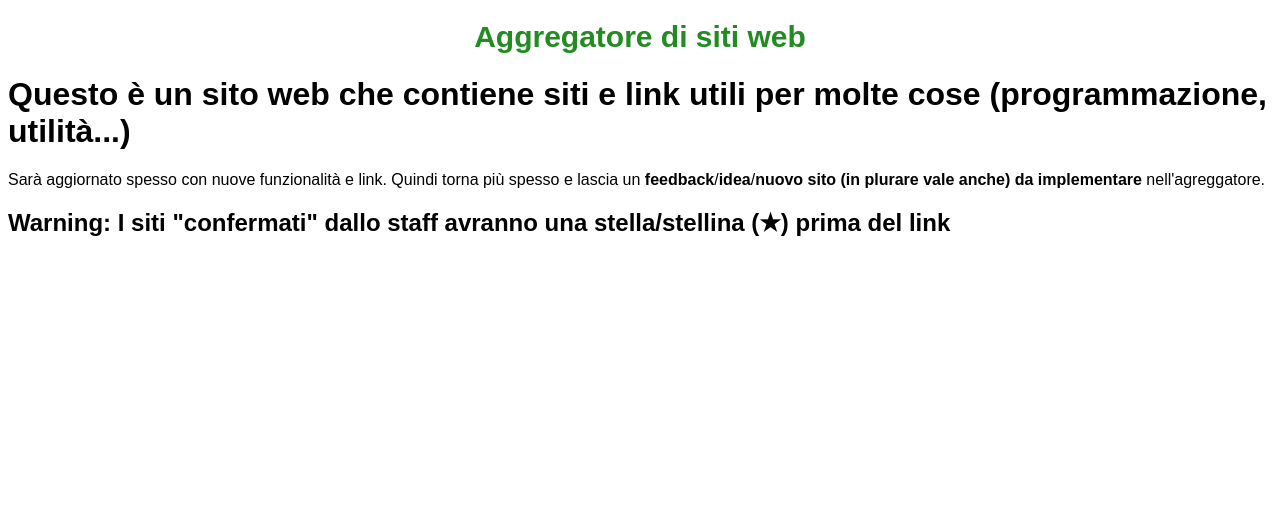
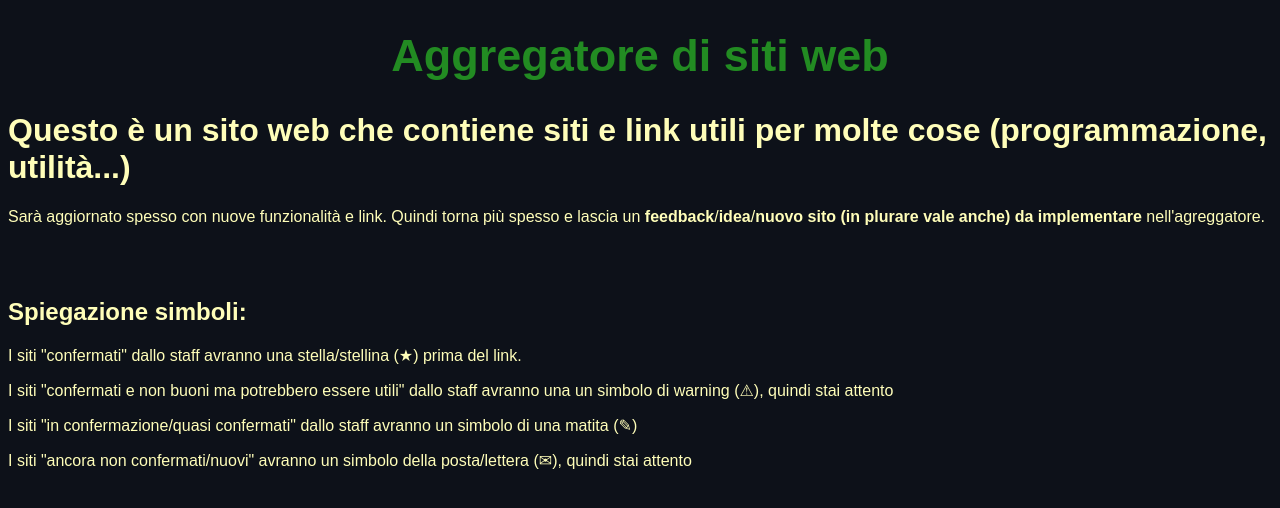
Before and after one commit to nicolanapa/Aggregatore-di-siti, a plain HTML site: page index.html in a window 1280 px wide. Drawn offline with Linux system fonts and the light colour scheme.

Commit message:
Aggiunta spiegazione simboli per i link/siti

```diff
--- a/index.html
+++ b/index.html
@@ -13,7 +13,13 @@
         <h1>Questo è un sito web che contiene siti e link utili per molte cose (programmazione, utilità...)</h1>
         <p>Sarà aggiornato spesso con nuove funzionalità e link. Quindi torna più spesso e lascia un
             <strong>feedback</strong>/<strong>idea</strong>/<strong>nuovo sito (in plurare vale anche) da implementare</strong> nell'agreggatore.</p>
-        <h2>Warning: I siti "confermati" dallo staff avranno una stella/stellina (★) prima del link</h2>
+        <br></br>
+        <h2>Spiegazione simboli:</h2>
+        <p>I siti "confermati" dallo staff avranno una stella/stellina (★) prima del link.</p>
+        <p>I siti "confermati e non buoni ma potrebbero essere utili" dallo staff avranno una un simbolo
+            di warning (⚠), quindi stai attento</p>
+        <p>I siti "in confermazione/quasi confermati" dallo staff avranno un simbolo di una matita (✎)</p>
+        <p>I siti "ancora non confermati/nuovi" avranno un simbolo della posta/lettera (✉), quindi stai attento</p>
         <!-- Idea: per argomenti singoli mettere il link a una pagina esterna che conterrà tutti i link per quel
         argomento. Per capire di più mettere un'immagine riguardante quell'argomento vicino al titolo.
         Mettere una stellina ★ per i siti confermati (quindi che sono ottimi per quel argomento)  (controllato)
@@ -21,6 +27,8 @@
         Mettere questo simbolo ✎ per i sti che stanno venendo controllati/quasi confermati (controllo sito)
         Mettere questo simbolo ✉ per i siti ancora non controllati/nuovi (non controllati)
         Modificare la descrizione iniziale con queste nuove idee e informazioni-->
+        <br></br>
+
     </body>
 
 </html>
--- a/styles/styles.css
+++ b/styles/styles.css
@@ -1,9 +1,11 @@
 * {
     font-family: Arial, Helvetica, sans-serif;
+    background-color: rgb(13, 17, 25);
+    color: #fffeb9;
 }
 
 .titolo {
     text-align: center;
-    font-size: 30px;
+    font-size: 45px;
     color: forestgreen;
 }
```
